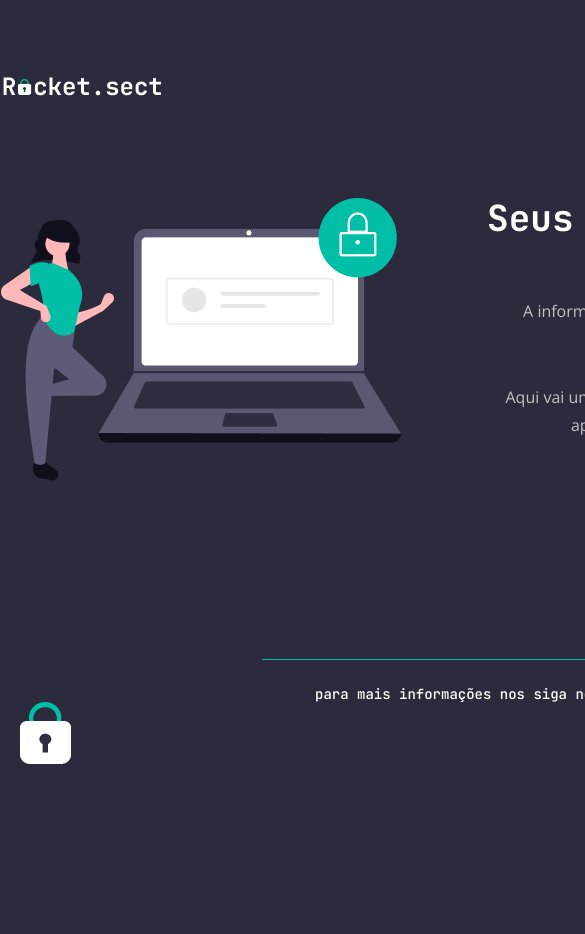
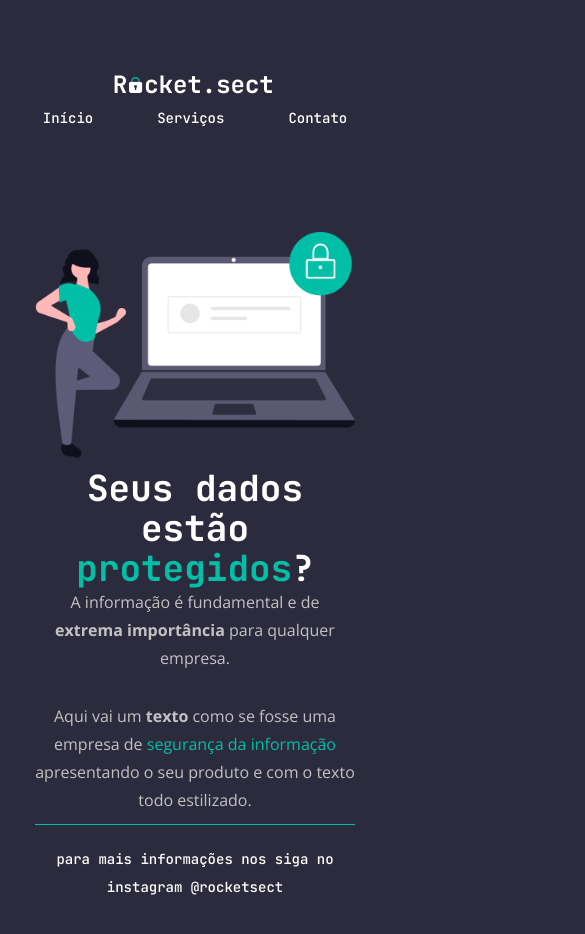
Before and after one commit to jvlimadev/EXPLORER-PROJETO03, a plain HTML site: page index.html in a window 390 px wide. Shown: the top 934 px of the page, 585 px wide, since content can reach past the window. Before the commit the page ends 844 px from the top, so only its background shows below. Drawn offline with nearby package versions, Linux system fonts and the light colour scheme.

Commit message:
Responsivo mobile

```diff
--- a/assets/css/cadeado/cadeado.css
+++ b/assets/css/cadeado/cadeado.css
@@ -3,3 +3,9 @@
     left: 20px;
     position: absolute;
 }
+
+@media screen and (max-width: 450px) {
+    .cadeado {
+        display: none;
+    }
+}
--- a/assets/css/header/cabecalho-lista/cabecalho-lista.css
+++ b/assets/css/header/cabecalho-lista/cabecalho-lista.css
@@ -2,3 +2,10 @@
     display: flex;
     gap: 6.4rem;
 }
+
+@media screen and (max-width: 450px) {
+    .cabecalho__lista {
+        justify-content: center;
+        margin-top: 1rem;
+    }
+}
--- a/assets/css/header/cabecalho.css
+++ b/assets/css/header/cabecalho.css
@@ -4,3 +4,10 @@
     justify-content: space-between;
     margin-bottom: 10rem;
 }
+
+@media screen and (max-width: 450px) {
+    .cabecalho {
+        display: block;
+        text-align: center;
+    }
+}
--- a/assets/css/main/description/principal-description.css
+++ b/assets/css/main/description/principal-description.css
@@ -14,3 +14,10 @@
 .principal__description span {
     color: var(--fc-span);
 }
+
+@media screen and (max-width: 450px) {
+    .principal__description {
+        max-width: 400px;
+        margin: 0 auto;
+    }
+}
--- a/assets/css/main/principal.css
+++ b/assets/css/main/principal.css
@@ -3,3 +3,16 @@
     gap: 8.6rem;
     margin-bottom: 17.8rem;
 }
+
+@media screen and (max-width: 450px) {
+    .principal {
+        flex-direction: column;
+        gap: 1rem;
+        margin-bottom: 1rem;
+    }
+
+    .principal__personagem {
+        max-width: 32rem;
+        margin: 0 auto;
+    }
+}
--- a/assets/css/main/titulo/principal-titulo.css
+++ b/assets/css/main/titulo/principal-titulo.css
@@ -11,3 +11,10 @@
 .principal__titulo span {
     color: var(--fc-span);
 }
+
+@media screen and (max-width: 450px) {
+    .principal__titulo {
+        max-width: 425px;
+        margin: 0 auto;
+    }
+}
--- a/assets/css/page/page.css
+++ b/assets/css/page/page.css
@@ -3,3 +3,9 @@
     padding: 7rem 0 6.3rem;
     width: 109.2rem;
 }
+
+@media screen and (max-width: 425px) {
+    .page {
+        width: 32rem;
+    }
+}
--- a/assets/css/rodape/rodape-descricao/rodape-descricao.css
+++ b/assets/css/rodape/rodape-descricao/rodape-descricao.css
@@ -10,3 +10,10 @@
     text-align: center;
     width: 56.8rem;
 }
+
+@media screen and (max-width: 450px) {
+    .rodape__descricao {
+        max-width: 320px;
+        margin: 0 auto;
+    }
+}
```
